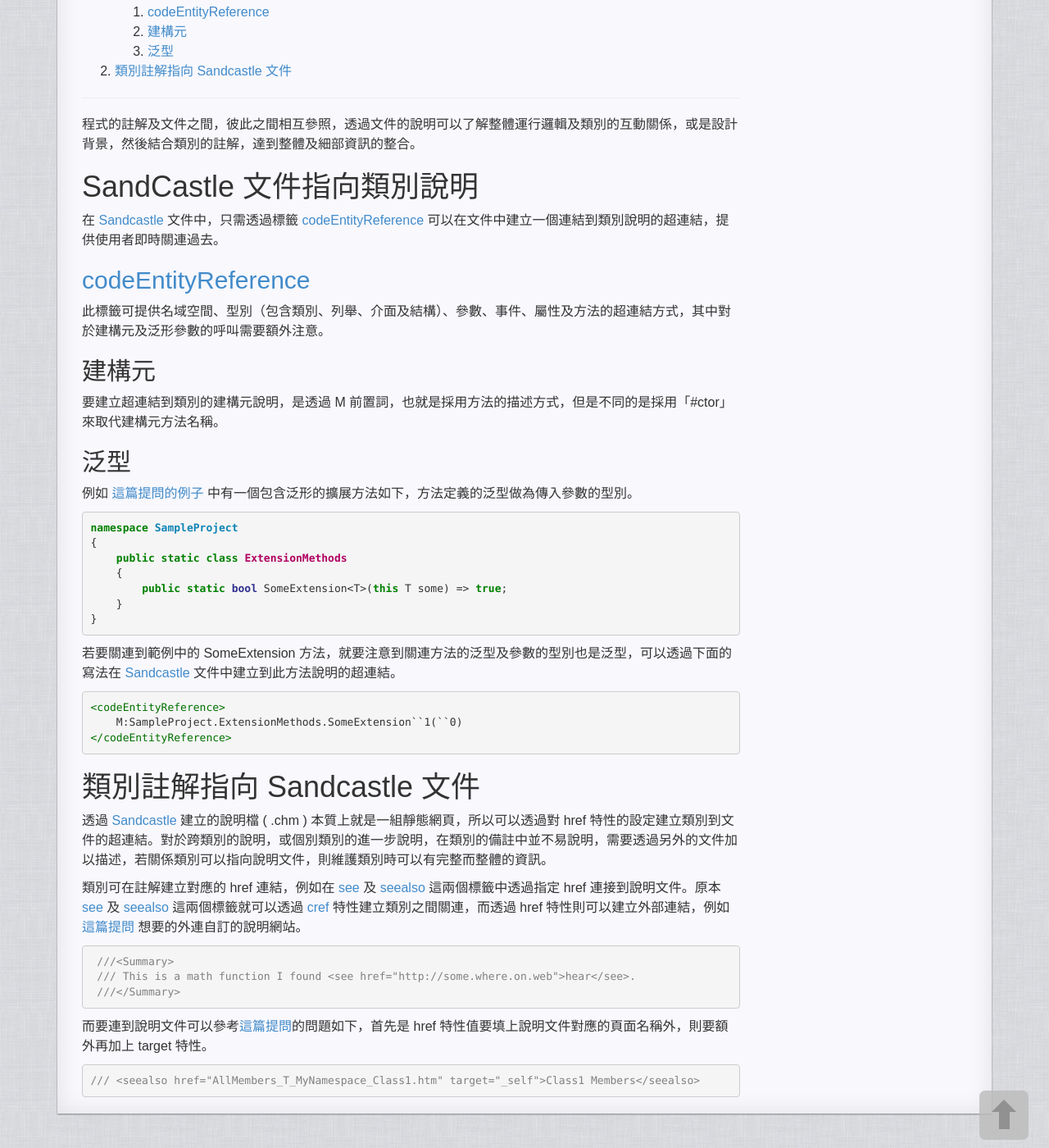
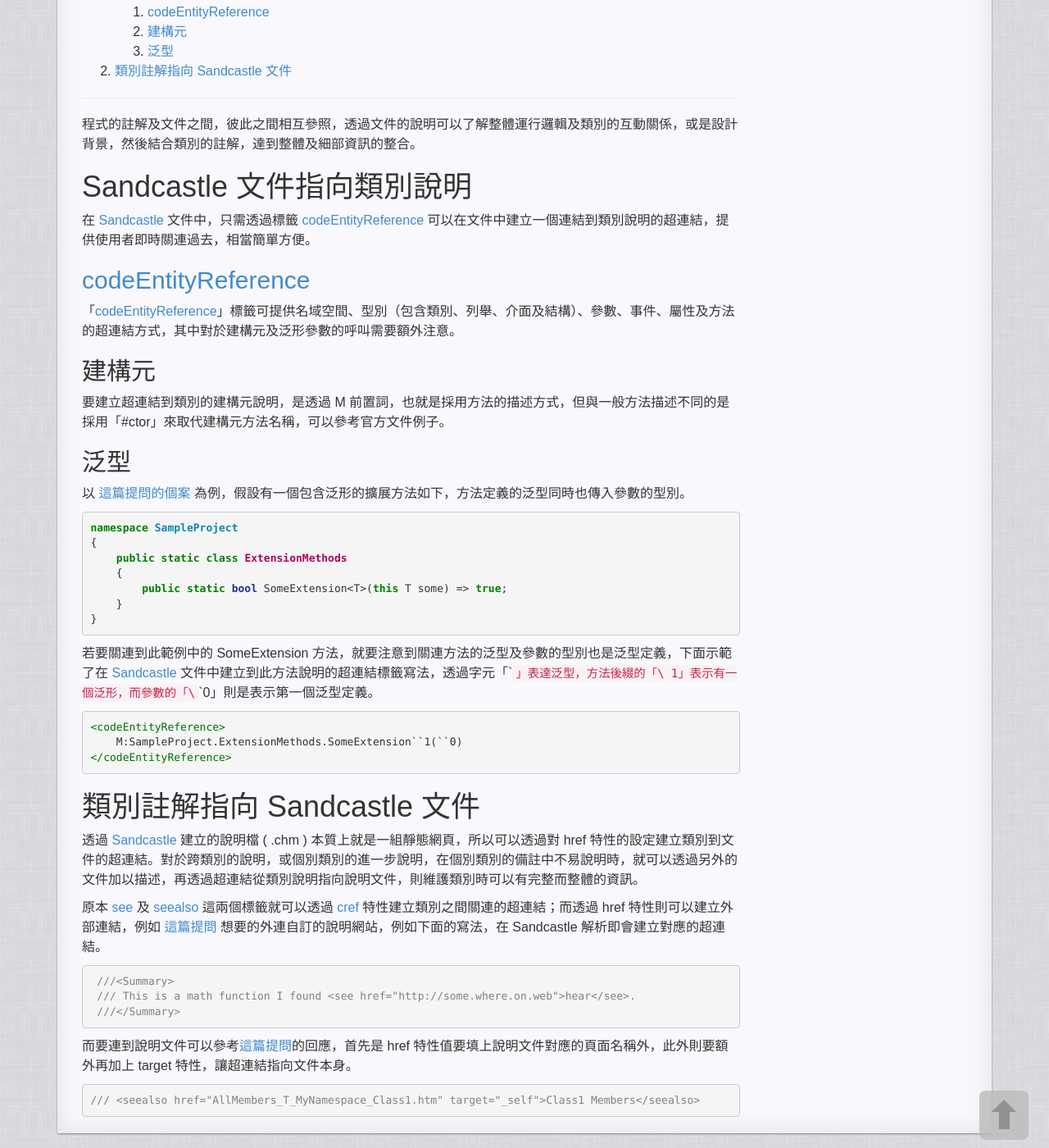
Before and after one commit to No129/No129.github.io, a Jekyll site: the page built from _posts/Weekly/2019-02-25-[Weekly]-11-2019.md, in a window 1280 px wide and 1400 px high, scrolled down 265 px. Shown: the whole window at 82% size. Built offline with Jekyll 4.4.1, drawn with Linux system fonts in a browser that asks for light colours; nearby versions of some CDN libraries; some of the changed text lies outside the part shown.

Commit message:
update 11-2019

````diff
--- a/_posts/Weekly/2019-02-25-[Weekly]-11-2019.md
+++ b/_posts/Weekly/2019-02-25-[Weekly]-11-2019.md
@@ -11,17 +11,17 @@
 
 程式的註解及文件之間，彼此之間相互參照，透過文件的說明可以了解整體運行邏輯及類別的互動關係，或是設計背景，然後結合類別的註解，達到整體及細部資訊的整合。
 
-# SandCastle 文件指向類別說明
-在 [Sandcastle][Sandcastle] 文件中，只需透過標籤 [codeEntityReference][codeEntityReference] 可以在文件中建立一個連結到類別說明的超連結，提供使用者即時關連過去。
+# Sandcastle 文件指向類別說明
+在 [Sandcastle][Sandcastle] 文件中，只需透過標籤 [codeEntityReference][codeEntityReference] 可以在文件中建立一個連結到類別說明的超連結，提供使用者即時關連過去，相當簡單方便。
 
 ## [codeEntityReference][codeEntityReference]
-此標籤可提供名域空間、型別（包含類別、列舉、介面及結構）、參數、事件、屬性及方法的超連結方式，其中對於建構元及泛形參數的呼叫需要額外注意。
+「[codeEntityReference][codeEntityReference]」標籤可提供名域空間、型別（包含類別、列舉、介面及結構）、參數、事件、屬性及方法的超連結方式，其中對於建構元及泛形參數的呼叫需要額外注意。
 
 ## 建構元
-要建立超連結到類別的建構元說明，是透過 M 前置詞，也就是採用方法的描述方式，但是不同的是採用「#ctor」來取代建構元方法名稱。
+要建立超連結到類別的建構元說明，是透過 M 前置詞，也就是採用方法的描述方式，但與一般方法描述不同的是採用「#ctor」來取代建構元方法名稱，可以參考官方文件例子。
 
 ## 泛型
-例如 [這篇提問的例子][generic] 中有一個包含泛形的擴展方法如下，方法定義的泛型做為傳入參數的型別。
+以 [這篇提問的個案][generic] 為例，假設有一個包含泛形的擴展方法如下，方法定義的泛型同時也傳入參數的型別。
 
 ```csharp
 namespace SampleProject
@@ -33,7 +33,7 @@
 }
 ```
 
-若要關連到範例中的 SomeExtension 方法，就要注意到關連方法的泛型及參數的型別也是泛型，可以透過下面的寫法在 [Sandcastle][Sandcastle] 文件中建立到此方法說明的超連結。
+若要關連到此範例中的 SomeExtension 方法，就要注意到關連方法的泛型及參數的型別也是泛型定義，下面示範了在 [Sandcastle][Sandcastle] 文件中建立到此方法說明的超連結標籤寫法，透過字元「\``」表達泛型，方法後綴的「\``1」表示有一個泛形，而參數的「\``0」則是表示第一個泛型定義。
 
 ```xml
 <codeEntityReference>
@@ -44,9 +44,9 @@
 [generic]:https://stackoverflow.com/questions/33606679/codeentityreference-to-method-on-a-sandcastle-developerhowtodocument "codeEntityReference to method on a Sandcastle developer How to Codument"
 
 # 類別註解指向 Sandcastle 文件
- 透過 [Sandcastle][Sandcastle] 建立的說明檔 ( .chm ) 本質上就是一組靜態網頁，所以可以透過對 href 特性的設定建立類別到文件的超連結。對於跨類別的說明，或個別類別的進一步說明，在類別的備註中並不易說明，需要透過另外的文件加以描述，若關係類別可以指向說明文件，則維護類別時可以有完整而整體的資訊。
+ 透過 [Sandcastle][Sandcastle] 建立的說明檔 ( .chm ) 本質上就是一組靜態網頁，所以可以透過對 href 特性的設定建立類別到文件的超連結。對於跨類別的說明，或個別類別的進一步說明，在個別類別的備註中不易說明時，就可以透過另外的文件加以描述，再透過超連結從類別說明指向說明文件，則維護類別時可以有完整而整體的資訊。
 
- 類別可在註解建立對應的 href 連結，例如在 [see][see] 及 [seealso][seealso] 這兩個標籤中透過指定 href 連接到說明文件。原本 [see][see] 及 [seealso][seealso] 這兩個標籤就可以透過 [cref][cref] 特性建立類別之間關連，而透過 href 特性則可以建立外部連結，例如 [這篇提問][href_example] 想要的外連自訂的說明網站。
+原本 [see][see] 及 [seealso][seealso] 這兩個標籤就可以透過 [cref][cref] 特性建立類別之間關連的超連結；而透過 href 特性則可以建立外部連結，例如 [這篇提問][href_example] 想要的外連自訂的說明網站，例如下面的寫法，在 Sandcastle 解析即會建立對應的超連結。
 
  ```csharp
  ///<Summary>
@@ -54,7 +54,7 @@
  ///</Summary>
  ```
 
- 而要連到說明文件可以參考[這篇提問][href_link]的問題如下，首先是 href 特性值要填上說明文件對應的頁面名稱外，則要額外再加上 target 特性。
+ 而要連到說明文件可以參考[這篇提問][href_link]的回應，首先是 href 特性值要填上說明文件對應的頁面名稱外，此外則要額外再加上 target 特性，讓超連結指向文件本身。
 
  ```csharp
 /// <seealso href="AllMembers_T_MyNamespace_Class1.htm" target="_self">Class1 Members</seealso>
````
